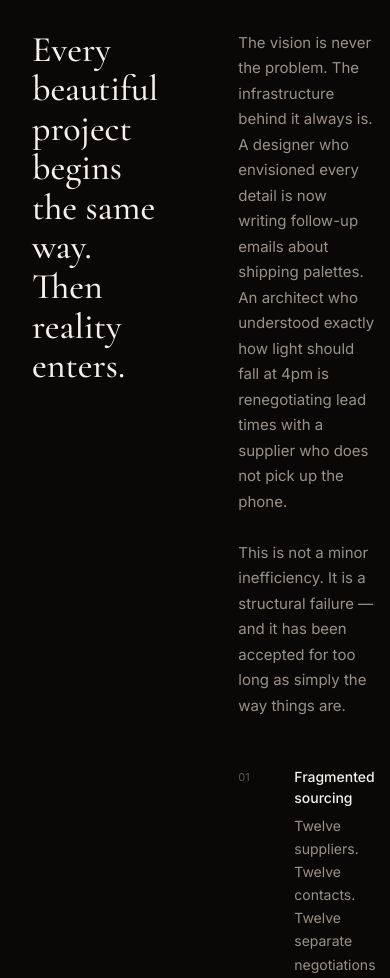
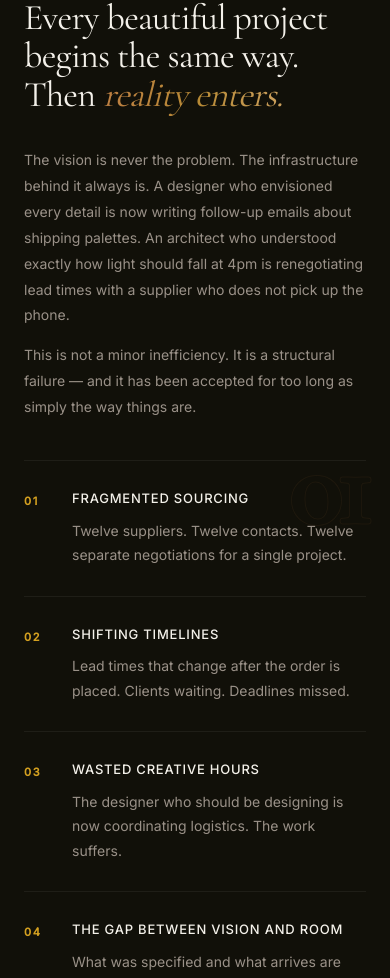
Before and after one commit to zynaidev/aedificium_web, a Next.js app: page / in a window 390 px wide. Shown: the part 1000-1978 px from the top of the page. Built offline with nearby package versions, Linux system fonts and the light colour scheme.

Commit message:
fix: TheProblem — replace Container with div, fix mobile overflow

```diff
--- a/components/sections/TheProblem.tsx
+++ b/components/sections/TheProblem.tsx
@@ -1,5 +1,6 @@
-import Container from "@/components/ui/Container";
-
+"use client";
+import { useRef, useState } from "react";
+import { motion, useInView } from "framer-motion";
 const PROBLEMS = [
   { num: "01", title: "Fragmented sourcing", body: "Twelve suppliers. Twelve contacts. Twelve separate negotiations for a single project." },
   { num: "02", title: "Shifting timelines", body: "Lead times that change after the order is placed. Clients waiting. Deadlines missed." },
@@ -7,36 +8,298 @@ const PROBLEMS = [
   { num: "04", title: "The gap between vision and room", body: "What was specified and what arrives are not always the same. The project pays the difference." },
 ];
 
+const containerVariants = {
+  hidden: {},
+  show: { transition: { staggerChildren: 0.14, delayChildren: 0.05 } },
+};
+
+const itemVariants = {
+  hidden: { opacity: 0, x: -16 },
+  show: {
+    opacity: 1,
+    x: 0,
+    transition: { duration: 0.75, ease: [0.16, 1, 0.3, 1] as const },
+  },
+};
+
 export default function TheProblem() {
+  const [activeNum, setActiveNum] = useState("01");
+  const headlineRef = useRef(null);
+  const headlineInView = useInView(headlineRef, { once: true, margin: "-80px" });
+  const listRef = useRef(null);
+  const listInView = useInView(listRef, { once: true, margin: "-60px" });
+
   return (
-    <section style={{ padding: "var(--space-section-desktop) 0", borderTop: "1px solid var(--border-hairline)" }}>
-      <Container>
-        <p style={{ fontFamily: "var(--font-inter)", fontSize: "11px", fontWeight: 500, letterSpacing: "0.14em", textTransform: "uppercase", color: "var(--text-tertiary)", marginBottom: "48px" }}>The Problem</p>
-        <div style={{ display: "grid", gridTemplateColumns: "5fr 7fr", gap: "80px", alignItems: "start" }}>
-          <div>
-            <h2 style={{ fontFamily: "var(--font-cormorant)", fontSize: "clamp(36px, 4vw, 56px)", fontWeight: 500, lineHeight: 1.1, color: "var(--text-primary)" }}>
-              Every beautiful project begins the same way.<br />Then reality enters.
-            </h2>
-          </div>
-          <div>
-            <p style={{ fontFamily: "var(--font-inter)", fontSize: "15px", lineHeight: 1.7, color: "var(--text-secondary)", marginBottom: "48px" }}>
-              The vision is never the problem. The infrastructure behind it always is. A designer who envisioned every detail is now writing follow-up emails about shipping palettes. An architect who understood exactly how light should fall at 4pm is renegotiating lead times with a supplier who does not pick up the phone.<br /><br />
-              This is not a minor inefficiency. It is a structural failure — and it has been accepted for too long as simply the way things are.
-            </p>
-            <div style={{ display: "flex", flexDirection: "column", gap: "32px" }}>
-              {PROBLEMS.map((p) => (
-                <div key={p.num} style={{ display: "grid", gridTemplateColumns: "40px 1fr", gap: "16px" }}>
-                  <span style={{ fontFamily: "var(--font-inter)", fontSize: "11px", color: "var(--text-tertiary)", paddingTop: "3px" }}>{p.num}</span>
-                  <div>
-                    <p style={{ fontFamily: "var(--font-inter)", fontSize: "14px", fontWeight: 500, color: "var(--text-primary)", marginBottom: "6px" }}>{p.title}</p>
-                    <p style={{ fontFamily: "var(--font-inter)", fontSize: "14px", lineHeight: 1.65, color: "var(--text-secondary)" }}>{p.body}</p>
-                  </div>
+    <section
+      className="tp-section"
+      style={{
+        background: "var(--bg-elevated)",
+        padding: "140px 0",
+        borderTop: "1px solid var(--border-hairline)",
+        position: "relative",
+        overflow: "hidden",
+      }}
+    >
+      <style>{`
+        @keyframes accentPulse {
+          0%, 100% { opacity: 1; }
+          50% { opacity: 0.7; }
+        }
+        .accent-gradient {
+          background: linear-gradient(
+            90deg,
+            #c17a4a 0%,
+            #b98b36 40%,
+            #d4a96a 70%,
+            #b98b36 100%
+          );
+          background-size: 200% auto;
+          -webkit-background-clip: text;
+          -webkit-text-fill-color: transparent;
+          background-clip: text;
+          animation: accentPulse 3.5s ease-in-out infinite,
+                     gradientShift 6s linear infinite;
+        }
+        @keyframes gradientShift {
+          0% { background-position: 0% center; }
+          100% { background-position: 200% center; }
+        }
+
+        /* ── RESPONSIVE: TheProblem ── */
+
+        /* Tablet: 768px – 1023px */
+        @media (max-width: 1023px) {
+          .tp-grid {
+            grid-template-columns: 1fr !important;
+            gap: 48px !important;
+          }
+          .tp-left {
+            max-width: 100% !important;
+          }
+          .tp-body {
+            max-width: 100% !important;
+          }
+        }
+
+        /* Mobile: below 768px */
+        @media (max-width: 767px) {
+          .tp-section {
+            padding: 72px 0 80px 0 !important;
+          }
+          .tp-section > * {
+            padding-left: 24px !important;
+            padding-right: 24px !important;
+            box-sizing: border-box !important;
+          }
+          .tp-grid {
+            grid-template-columns: 1fr !important;
+            gap: 40px !important;
+            width: 100% !important;
+            max-width: 100% !important;
+            box-sizing: border-box !important;
+          }
+          .tp-headline {
+            font-size: 36px !important;
+            line-height: 1.08 !important;
+          }
+          .tp-item {
+            grid-template-columns: 36px 1fr !important;
+            gap: 12px !important;
+            padding: 28px 0 !important;
+          }
+          .tp-item-title {
+            font-size: 13px !important;
+          }
+          .tp-watermark {
+            font-size: 110px !important;
+            right: 0 !important;
+            left: auto !important;
+            overflow: hidden !important;
+            max-width: 100% !important;
+          }
+        }
+      `}</style>
+      <div
+        className="tp-watermark"
+        style={{
+          position: "absolute",
+          right: "-20px",
+          top: "50%",
+          transform: "translateY(-50%)",
+          fontFamily: "var(--font-cormorant)",
+          fontSize: "clamp(200px, 22vw, 320px)",
+          fontWeight: 700,
+          lineHeight: 1,
+          color: "transparent",
+          WebkitTextStroke: "1px rgba(193,122,74,0.07)",
+          pointerEvents: "none",
+          zIndex: 0,
+          userSelect: "none",
+          transition: "all 0.6s ease",
+          letterSpacing: "-0.05em",
+          maxWidth: "100vw",
+          overflow: "hidden",
+        }}
+      >
+        {activeNum}
+      </div>
+      <div
+        className="tp-container"
+        style={{
+          maxWidth: "var(--container-max)",
+          margin: "0 auto",
+          padding: "0 var(--sp-sm, 32px)",
+          position: "relative",
+          zIndex: 1,
+          boxSizing: "border-box",
+          width: "100%",
+        }}
+      >
+        <div style={{ position: "relative", zIndex: 1 }}>
+          <div style={{ width: "24px", height: "1px", background: "var(--accent-gold)", marginBottom: "16px" }} />
+          <p
+            style={{
+              fontFamily: "var(--font-inter)",
+              fontSize: "11px",
+              fontWeight: 500,
+              letterSpacing: "0.14em",
+              textTransform: "uppercase",
+              color: "var(--text-tertiary)",
+              marginBottom: "48px",
+            }}
+          >
+            The Problem
+          </p>
+          <div
+            className="tp-grid"
+            style={{
+              display: "grid",
+              gridTemplateColumns: "5fr 7fr",
+              gap: "80px",
+              alignItems: "start",
+              position: "relative",
+              zIndex: 1,
+            }}
+          >
+            <div className="tp-left" style={{ position: "relative", zIndex: 1 }}>
+              <motion.div
+                ref={headlineRef}
+                initial={{ opacity: 0, y: 40 }}
+                animate={headlineInView ? { opacity: 1, y: 0 } : {}}
+                transition={{ duration: 1.0, ease: [0.16, 1, 0.3, 1] }}
+              >
+                <h2
+                  className="tp-headline"
+                  style={{
+                    fontFamily: "var(--font-cormorant)",
+                    fontSize: "clamp(40px, 4.5vw, 62px)",
+                    fontWeight: 400,
+                    lineHeight: 1.05,
+                    color: "var(--text-heading)",
+                    letterSpacing: "-0.02em",
+                    marginBottom: "32px",
+                  }}
+                >
+                  Every beautiful project begins the same way.
+                  <br />
+                  Then{" "}
+                  <em className="accent-gradient" style={{ fontStyle: "italic" }}>
+                    reality enters.
+                  </em>
+                </h2>
+                <div
+                  className="tp-body"
+                  style={{
+                    fontFamily: "var(--font-inter)",
+                    fontSize: "14px",
+                    lineHeight: 1.85,
+                    color: "var(--text-secondary)",
+                    maxWidth: "460px",
+                    marginBottom: "0",
+                  }}
+                >
+                  <p>
+                    The vision is never the problem. The infrastructure behind it always is. A designer who envisioned every detail is now writing follow-up emails about shipping palettes. An architect who understood exactly how light should fall at 4pm is renegotiating lead times with a supplier who does not pick up the phone.
+                  </p>
+                  <p style={{ marginTop: "1em" }}>
+                    This is not a minor inefficiency. It is a structural failure — and it has been accepted for too long as simply the way things are.
+                  </p>
                 </div>
-              ))}
+              </motion.div>
+            </div>
+            <div style={{ position: "relative", zIndex: 1 }}>
+              <motion.div
+                ref={listRef}
+                variants={containerVariants}
+                initial="hidden"
+                animate={listInView ? "show" : "hidden"}
+                style={{ display: "flex", flexDirection: "column", gap: "0px", position: "relative", zIndex: 1 }}
+              >
+                {PROBLEMS.map((p, i) => (
+                  <motion.div
+                    key={p.num}
+                    className="tp-item"
+                    variants={itemVariants}
+                    style={{
+                      display: "grid",
+                      gridTemplateColumns: "48px 1fr",
+                      gap: "20px",
+                      padding: "36px 0",
+                      borderBottom: "1px solid var(--border-hairline)",
+                      borderTop: i === 0 ? "1px solid var(--border-hairline)" : "none",
+                      position: "relative",
+                      cursor: "default",
+                    }}
+                    whileHover={{ x: 4 }}
+                    transition={{ duration: 0.3, ease: "easeOut" }}
+                    onMouseEnter={() => setActiveNum(p.num)}
+                  >
+                    <span
+                      style={{
+                        color: "#d4a020",
+                        fontSize: "11px",
+                        fontWeight: 600,
+                        letterSpacing: "0.15em",
+                        fontFamily: "var(--font-inter)",
+                        paddingTop: "4px",
+                      }}
+                    >
+                      {p.num}
+                    </span>
+                    <div>
+                      <p
+                        className="tp-item-title"
+                        style={{
+                          fontFamily: "var(--font-inter)",
+                          fontSize: "15px",
+                          fontWeight: 500,
+                          letterSpacing: "0.06em",
+                          textTransform: "uppercase",
+                          color: "var(--text-heading)",
+                          marginBottom: "10px",
+                        }}
+                      >
+                        {p.title}
+                      </p>
+                      <p
+                        style={{
+                          fontFamily: "var(--font-inter)",
+                          fontSize: "14px",
+                          lineHeight: 1.75,
+                          color: "var(--text-secondary)",
+                          fontWeight: 300,
+                        }}
+                      >
+                        {p.body}
+                      </p>
+                    </div>
+                  </motion.div>
+                ))}
+              </motion.div>
             </div>
           </div>
         </div>
-      </Container>
+      </div>
     </section>
   );
 }
```
